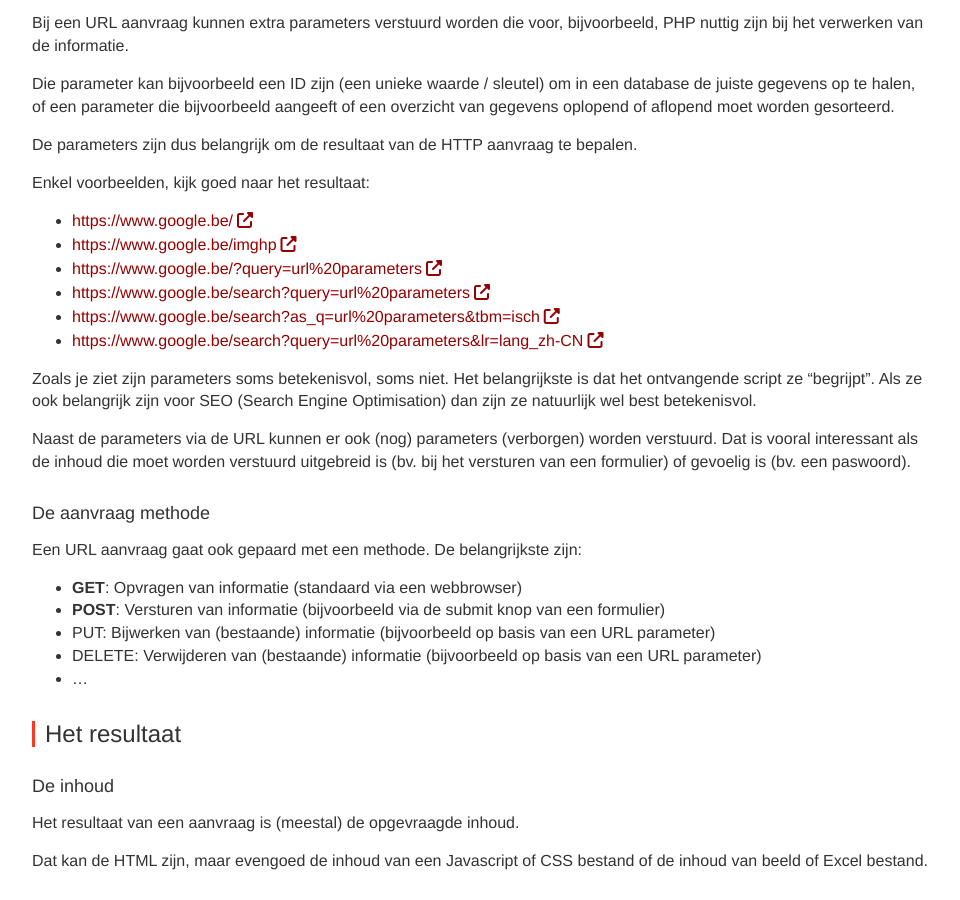
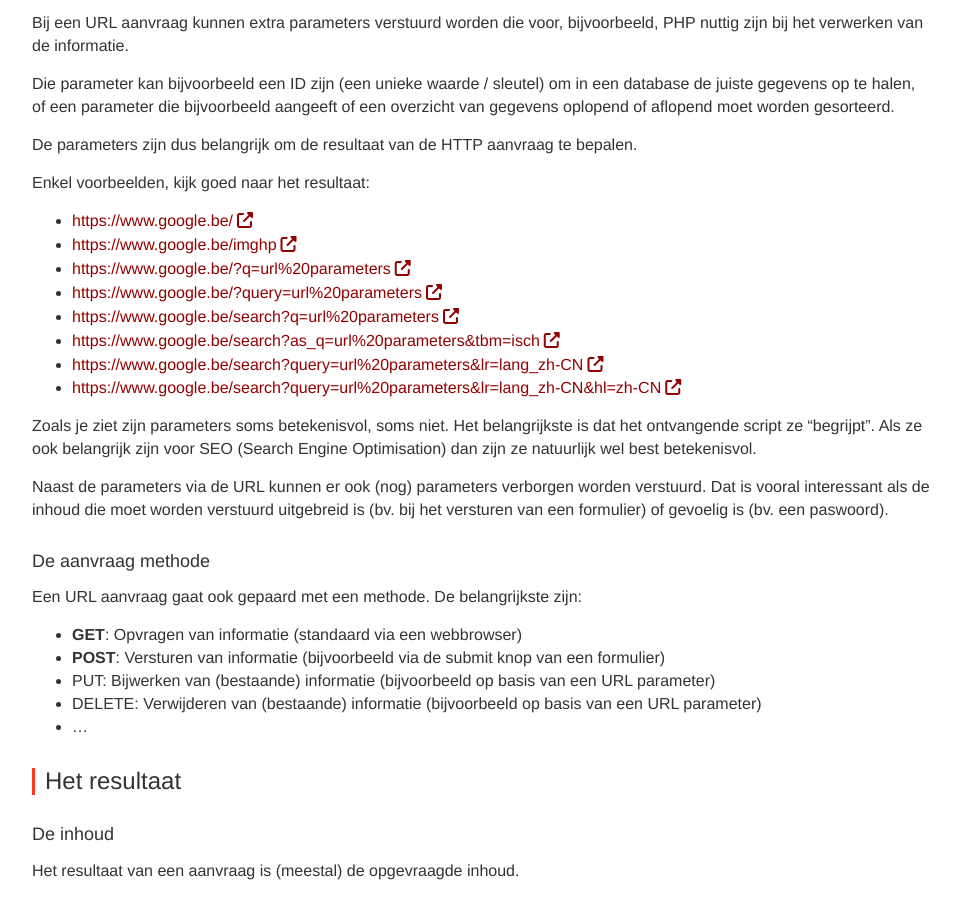
Before and after one commit to Syntra-Brussel/dynamische-webtechnieken, a Jekyll site: the page built from introductie/http-aanvraag.md, in a window 1280 px wide and 900 px high, scrolled down 2069 px. Shown: the whole window, without its empty margins (318-1278 px from the left). Built offline with Jekyll 4.4.1, drawn with Linux system fonts in a browser that asks for light colours; nearby versions of some CDN libraries; a script that is not in the unit is left out; some of the changed lines change nothing that is shown.

Commit message:
Update http-aanvraag.md

```diff
--- a/introductie/http-aanvraag.md
+++ b/introductie/http-aanvraag.md
@@ -50,14 +50,16 @@ De parameters zijn dus belangrijk om de resultaat van de HTTP aanvraag te bepale
 Enkel voorbeelden, kijk goed naar het resultaat:
 * <a href="https://www.google.be/" target="_blank">https://www.google.be/</a>
 * <a href="https://www.google.be/imghp" target="_blank">https://www.google.be/imghp
+* <a href="https://www.google.be/?q=url%20parameters" target="_blank">https://www.google.be/?q=url%20parameters</a>
 * <a href="https://www.google.be/?query=url%20parameters" target="_blank">https://www.google.be/?query=url%20parameters</a>
-* <a href="https://www.google.be/search?query=url%20parameters" target="_blank">https://www.google.be/search?query=url%20parameters</a>
+* <a href="https://www.google.be/search?q=url%20parameters" target="_blank">https://www.google.be/search?q=url%20parameters</a>
 * <a href="https://www.google.be/search?as_q=url%20parameters&tbm=isch" target="_blank">https://www.google.be/search?as_q=url%20parameters&tbm=isch</a>
 * <a href="https://www.google.be/search?query=url%20parameters&lr=lang_zh-CN" target="_blank">https://www.google.be/search?query=url%20parameters&lr=lang_zh-CN</a>
+* <a href="https://www.google.be/search?query=url%20parameters&lr=lang_zh-CN&hl=zh-CN" target="_blank">https://www.google.be/search?query=url%20parameters&lr=lang_zh-CN&hl=zh-CN</a>
 
 Zoals je ziet zijn parameters soms betekenisvol, soms niet. Het belangrijkste is dat het ontvangende script ze "begrijpt". Als ze ook belangrijk zijn voor SEO (Search Engine Optimisation) dan zijn ze natuurlijk wel best betekenisvol.
 
-Naast de parameters via de URL kunnen er ook (nog) parameters (verborgen) worden verstuurd. Dat is vooral interessant als de inhoud die moet worden verstuurd uitgebreid is (bv. bij het versturen van een formulier) of gevoelig is (bv. een paswoord).
+Naast de parameters via de URL kunnen er ook (nog) parameters verborgen worden verstuurd. Dat is vooral interessant als de inhoud die moet worden verstuurd uitgebreid is (bv. bij het versturen van een formulier) of gevoelig is (bv. een paswoord).
 
 #### De aanvraag methode
 
```
